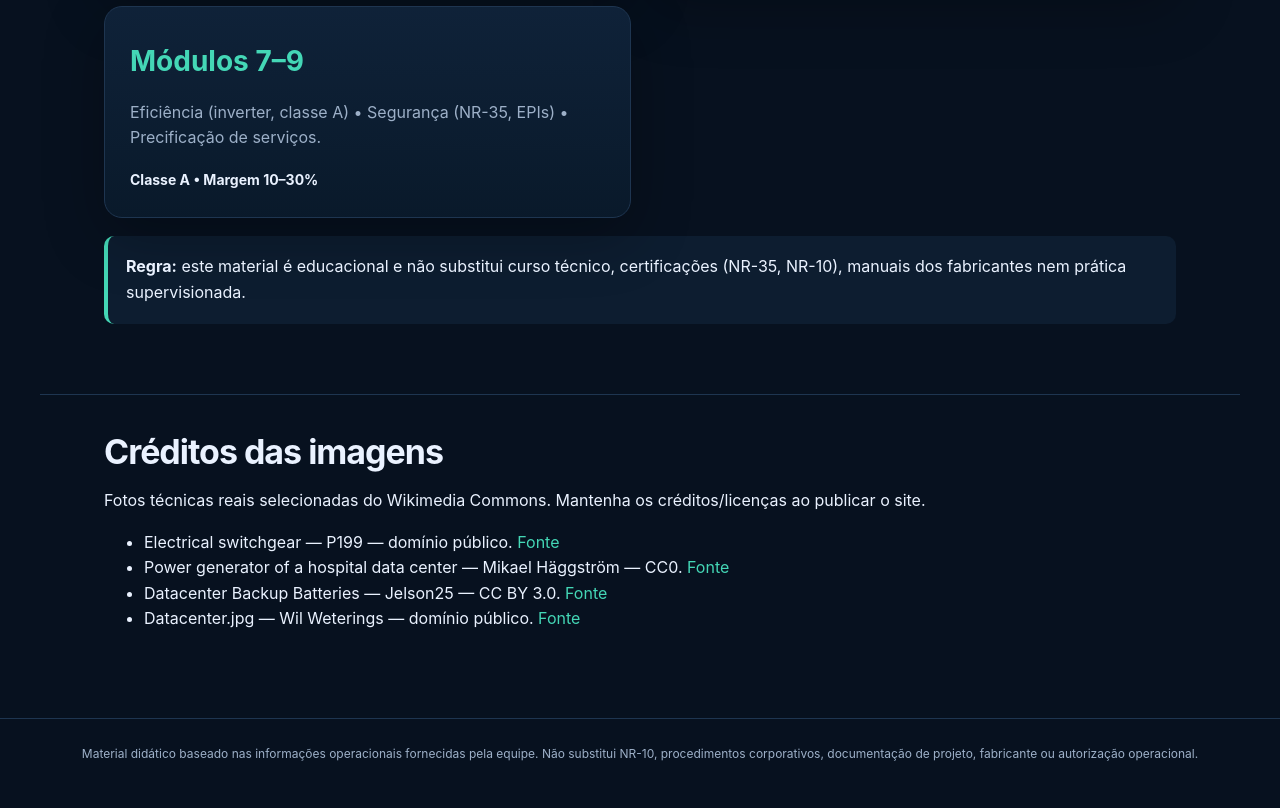
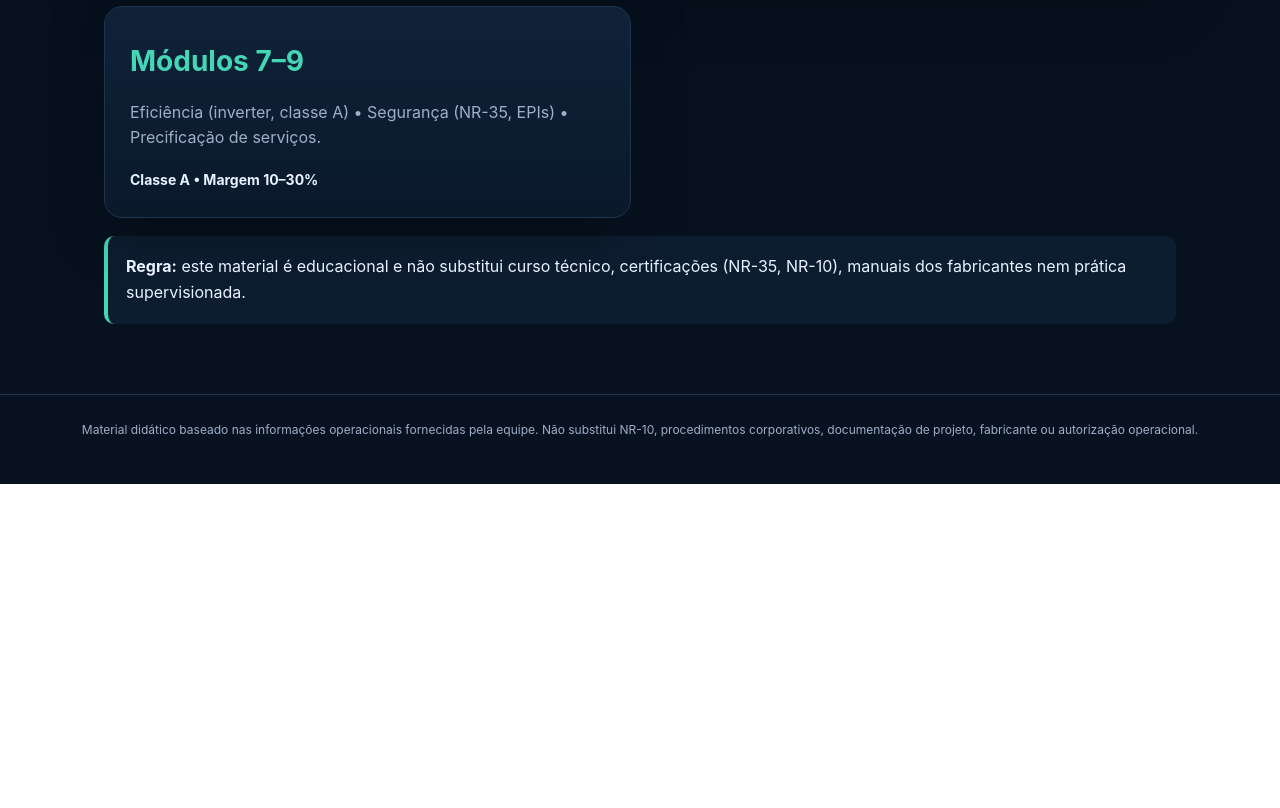
Before and after one commit to rovateduino/HUB-TRAINING, a website: page home.html in a window 1280 px wide. Shown: the part 8018-8826 px from the top of the page. After the commit the page ends 8502 px from the top, so only its background shows below. Drawn offline with Linux system fonts and the light colour scheme.

Commit message:
Home: remover secao Creditos das imagens

```diff
--- a/home.html
+++ b/home.html
@@ -25,5 +25,4 @@
 <section id="avaliacao" class="section assessment"><div><span class="eyebrow">08 • SIMULADO</span><h2>Certificação interna de conhecimento</h2><p>30 perguntas essenciais sobre arquitetura, rotina, medições, carga, redundância, baterias, descarga, HIOKI e segurança.</p><div class="score-rule"><strong>APROVAÇÃO: 23/30</strong><span>76,7% de aproveitamento</span></div></div><a class="btn primary" href="/simulado">Fazer simulado</a></section>
 <section id="nr10" class="section"><span class="eyebrow">09 • MINI-CURSO NR-10</span><h2>Segurança em instalações e serviços em eletricidade</h2><p>Mini-curso de ~2h de leitura baseado na Norma Regulamentadora Nº 10. No <a href="/dashboard">dashboard</a>, os 7 módulos estão na cartilha com checkpoints de fixação em cada aula.</p><div class="measure-grid"><div class="measure"><h3>Módulos 1–3</h3><p>Introdução e conceitos (BT/AT/EBT, zonas) • Riscos (choque, limiares, arco elétrico) • Medidas de controle (desenergização, aterramento, DR).</p><strong>Sequência sagrada • TN-S/TT/IT • DR ≤ 30 mA</strong></div><div class="measure"><h3>Módulos 4–5</h3><p>EPI/EPC e classes de luvas isolantes • Riscos adicionais: altura, confinados, áreas classificadas e proteção Ex.</p><strong>Tarja amarela = 17.000 V • Zona 0/1/2</strong></div><div class="measure"><h3>Módulos 6–7</h3><p>Rotinas, prontuário (&gt; 75 kW), habilitação e treinamentos • Responsabilidades e direito de recusa.</p><strong>40h básico/SEP • Reciclagem bienal</strong></div></div><div class="principle"><b>Regra:</b> este material é educacional e não substitui o curso oficial de NR-10 (40h), a norma atualizada (Portaria MTP 672/2021) nem a orientação de um engenheiro de segurança do trabalho.</div></section>
 <section id="ac" class="section"><span class="eyebrow">10 • AR-CONDICIONADO</span><h2>Instalação e manutenção de ar-condicionado</h2><p>Mini-curso de ~3h de leitura: fundamentos, termodinâmica, componentes, tipos de sistemas, instalação, manutenção, eficiência, segurança e precificação. No <a href="/dashboard">dashboard</a>, os 9 módulos estão na cartilha com checkpoints de fixação em cada aula.</p><div class="measure-grid"><div class="measure"><h3>Módulos 1–3</h3><p>Fundamentos (AC × climatização × refrigeração) • Termodinâmica (ciclo de 4 etapas) • Componentes (compressores, expansão, trocadores).</p><strong>1 TR = 12.000 BTU/h • EEV para data centers</strong></div><div class="measure"><h3>Módulos 4–6</h3><p>Tipos (janela, split, VRF, chiller) • Instalação em 6 passos, vácuo em 3 estágios • Manutenção, capacitor, vazamentos.</p><strong>3–15 m entre unidades • Desligar E descarregar</strong></div><div class="measure"><h3>Módulos 7–9</h3><p>Eficiência (inverter, classe A) • Segurança (NR-35, EPIs) • Precificação de serviços.</p><strong>Classe A • Margem 10–30%</strong></div></div><div class="principle"><b>Regra:</b> este material é educacional e não substitui curso técnico, certificações (NR-35, NR-10), manuais dos fabricantes nem prática supervisionada.</div></section>
-<section class="sources-section"><h2>Créditos das imagens</h2><p>Fotos técnicas reais selecionadas do Wikimedia Commons. Mantenha os créditos/licenças ao publicar o site.</p><ul><li>Electrical switchgear — P199 — domínio público. <a href="https://commons.wikimedia.org/wiki/File:Electrical_switchgear.JPG" target="_blank">Fonte</a></li><li>Power generator of a hospital data center — Mikael Häggström — CC0. <a href="https://commons.wikimedia.org/wiki/File:Power_generator_of_a_hospital_data_center.jpg" target="_blank">Fonte</a></li><li>Datacenter Backup Batteries — Jelson25 — CC BY 3.0. <a href="https://commons.wikimedia.org/wiki/File:Datacenter_Backup_Batteries.jpg" target="_blank">Fonte</a></li><li>Datacenter.jpg — Wil Weterings — domínio público. <a href="https://commons.wikimedia.org/wiki/File:Datacenter.jpg" target="_blank">Fonte</a></li></ul></section>
 </main><footer>Material didático baseado nas informações operacionais fornecidas pela equipe. Não substitui NR-10, procedimentos corporativos, documentação de projeto, fabricante ou autorização operacional.</footer><script src="/static/lightbox.js" defer></script></body></html>
```
